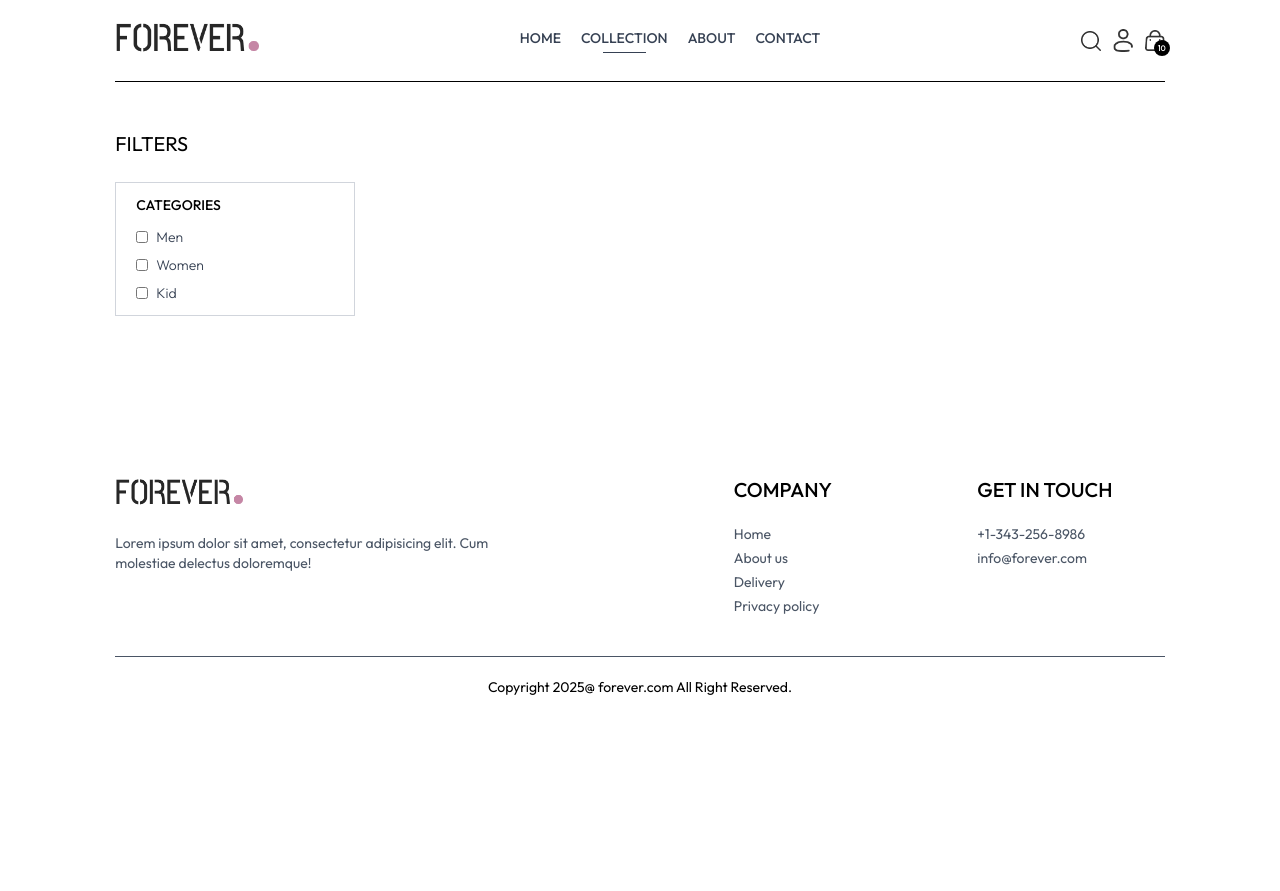
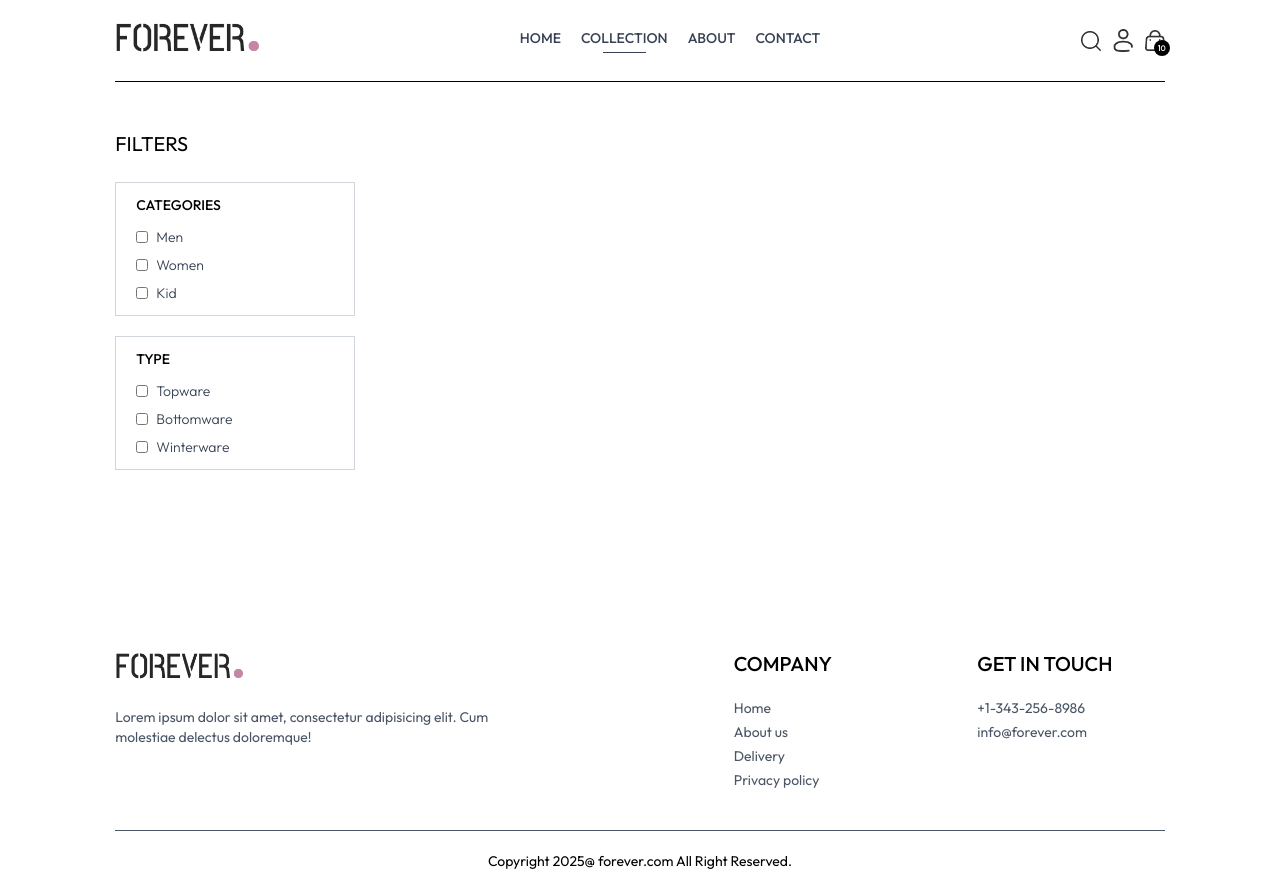
Before and after one commit to Noumansharif27/ECommerceWeb, a React (Vite) app in the folder frontEnd/: page /collection in a window 1280 px wide. Before the commit the page ends 800 px from the top, so only its background shows below. Built offline with nearby package versions, Linux system fonts and the light colour scheme.

Commit message:
competed the left filtres

```diff
--- a/frontEnd/src/pages/Collection.jsx
+++ b/frontEnd/src/pages/Collection.jsx
@@ -62,6 +62,49 @@ const Collection = () => {
             </p>
           </div>
         </div>
+
+        {/* Typeategories */}
+        <div
+          className={`border border-gray-300 pl-5 py-3 my-5 sm:block ${
+            showFilter ? "" : "hidden"
+          }`}
+        >
+          <p className="mb-3 text-sm font-medium">TYPE</p>
+          <div className="flex flex-col gap-2 text-sm font-light text-gray-700">
+            <p className="flex gap-2">
+              <input
+                type="checkbox"
+                name="type[Topware]"
+                id="men"
+                value={"Men"}
+                className="w-3"
+              />
+              Topware
+            </p>
+
+            <p className="flex gap-2">
+              <input
+                type="checkbox"
+                name="type[bottomware]"
+                id="men"
+                value={"Women"}
+                className="w-3"
+              />
+              Bottomware
+            </p>
+
+            <p className="flex gap-2">
+              <input
+                type="checkbox"
+                name="category[Winterware]"
+                id="men"
+                value={"Kid"}
+                className="w-3"
+              />
+              Winterware
+            </p>
+          </div>
+        </div>
       </div>
     </div>
   );
```
